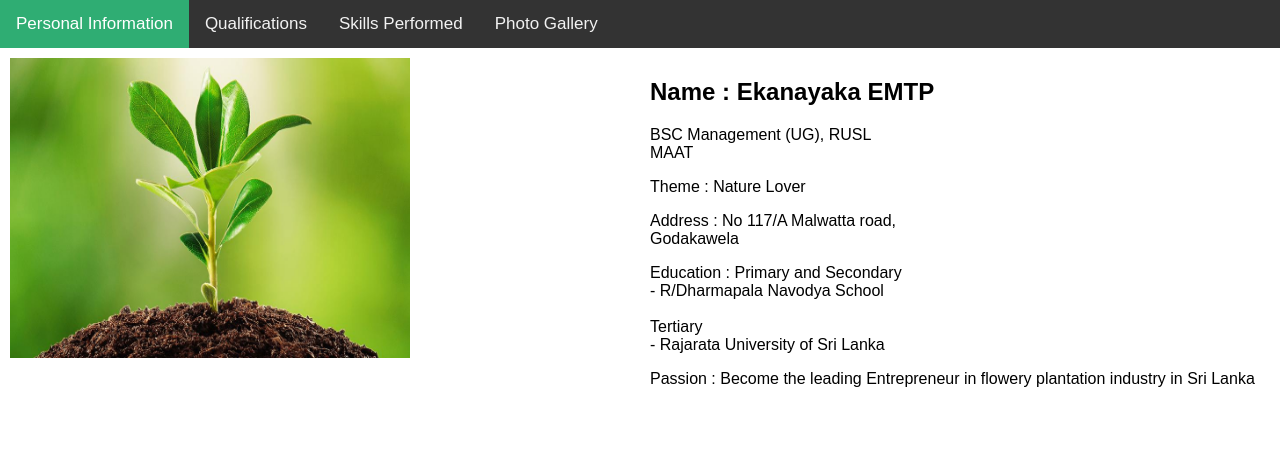
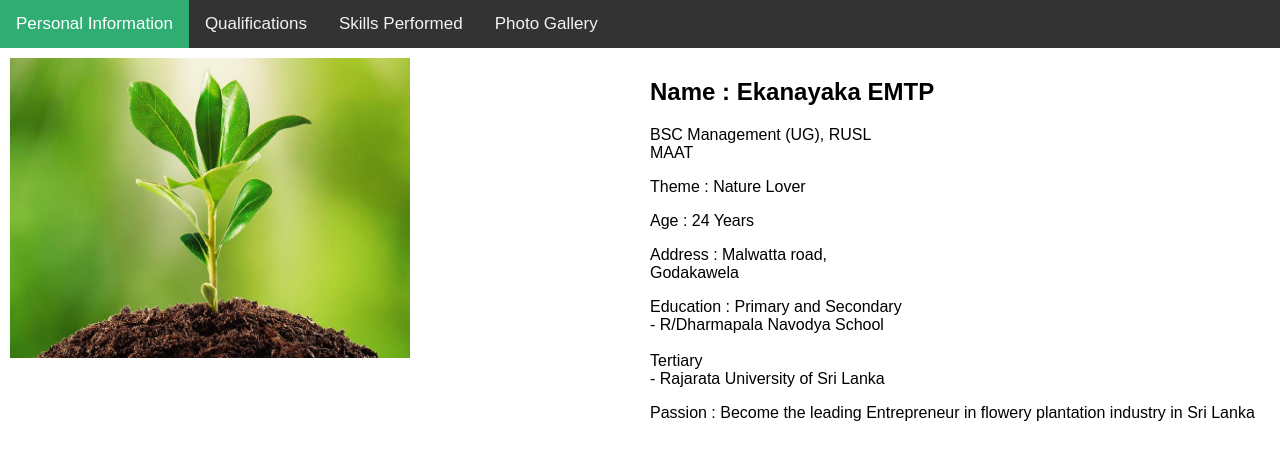
Before and after one commit to yashodha96/Simple-HTML-Site-for-beginners, a plain HTML site: page index.html in a window 1280 px wide. Drawn offline with Linux system fonts and the light colour scheme.

Commit message:
Update index.html

```diff
--- a/index.html
+++ b/index.html
@@ -2,6 +2,11 @@
 <html>
     <head>
         <link rel="stylesheet" href="style.css">
+        <meta charset="UTF-8">
+  <meta name="description" content="Simple-HTML-Site-for-beginners">
+  <meta name="keywords" content="HTML, CSS">
+  <meta name="author" content="Janith96">
+  <meta name="viewport" content="width=device-width, initial-scale=1.0">
         <title>Ekanayaka EMTP</title>
     </head>
     <body>
@@ -29,7 +34,8 @@
         MAAT
         </p>
         <p>Theme : Nature Lover</p>
-        <p>Address : No 117/A Malwatta road,</br>
+        <p>Age : 24 Years</p>
+        <p>Address : Malwatta road,</br>
         Godakawela</p>
         <p>Education : Primary and Secondary</br>
             - R/Dharmapala Navodya School</br>
```
